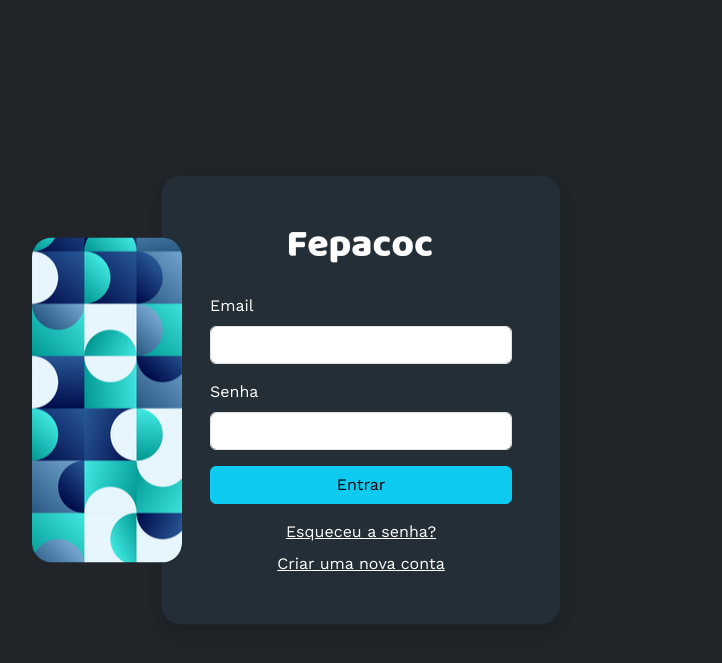
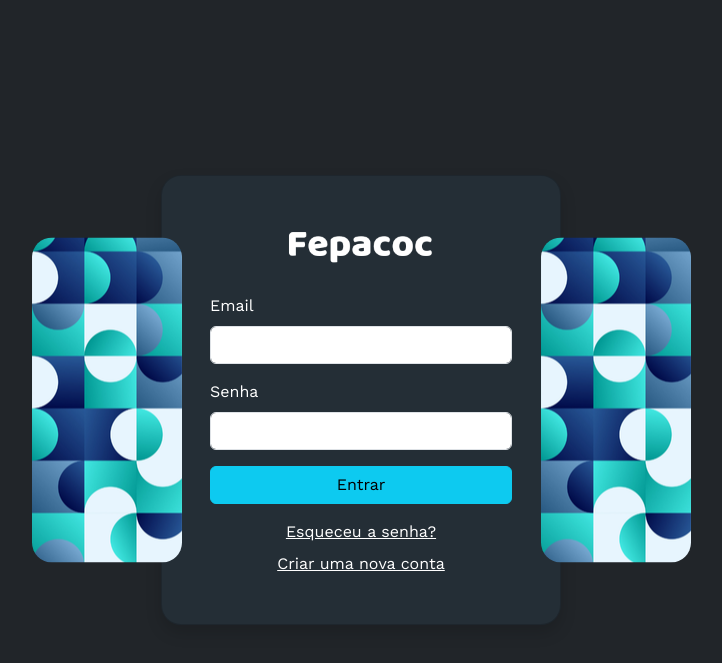
Before and after one commit to vempublicar/membros-fepacoc, a PHP site: page /membros-fepacoc/ in a window 1280 px wide. Shown: the top 663 px of the page, without its empty margins (279-1001 px from the left). Run offline with PHP 8.4, Linux system fonts and the light colour scheme.

Commit message:
Atualização login e register

```diff
--- a/app/views/public/login.php
+++ b/app/views/public/login.php
@@ -5,7 +5,8 @@
     <div class="card w-100 shadow" style="max-width: 400px; background-color: #242e36; border-radius: 20px;">
       <div class="card-body position-relative p-5">
       <img src="vendor/img/elemento.png" alt="Elemento Decorativo" style="position: absolute; right: 95%; top: 50%; transform: translateY(-50%); width: 150px; height: auto; border-radius: 20px;">
-        <div class="text-center mb-4">
+      <img src="vendor/img/elemento.png" alt="Elemento Decorativo" style="position: absolute; right: -33%; top: 50%; transform: translateY(-50%); width: 150px; height: auto; border-radius: 20px;">
+      <div class="text-center mb-4">
           <img src="vendor/img/logo-branco.png" alt="FEPACOC Logo" style="width: 150px; height: auto;">
         </div>
         <form action="app/functions/login-verificar.php" method="post">
--- a/app/views/public/register.php
+++ b/app/views/public/register.php
@@ -11,6 +11,7 @@ print_r($_SESSION['email']);
         <div class="card w-100 shadow" style="max-width: 400px; background-color: #242e36; border-radius: 20px;">
             <div class="card-body position-relative p-5">
                 <img src="vendor/img/elemento.png" alt="Elemento Decorativo" style="position: absolute; right: 95%; top: 50%; transform: translateY(-50%); width: 150px; height: auto; border-radius: 20px;">
+                <img src="vendor/img/elemento.png" alt="Elemento Decorativo" style="position: absolute; right: -33%; top: 50%; transform: translateY(-50%); width: 150px; height: auto; border-radius: 20px;">
                 <div class="text-center mb-4">
                     <img src="vendor/img/logo-branco.png" alt="FEPACOC Logo" style="width: 150px; height: auto;">
                 </div>
```
